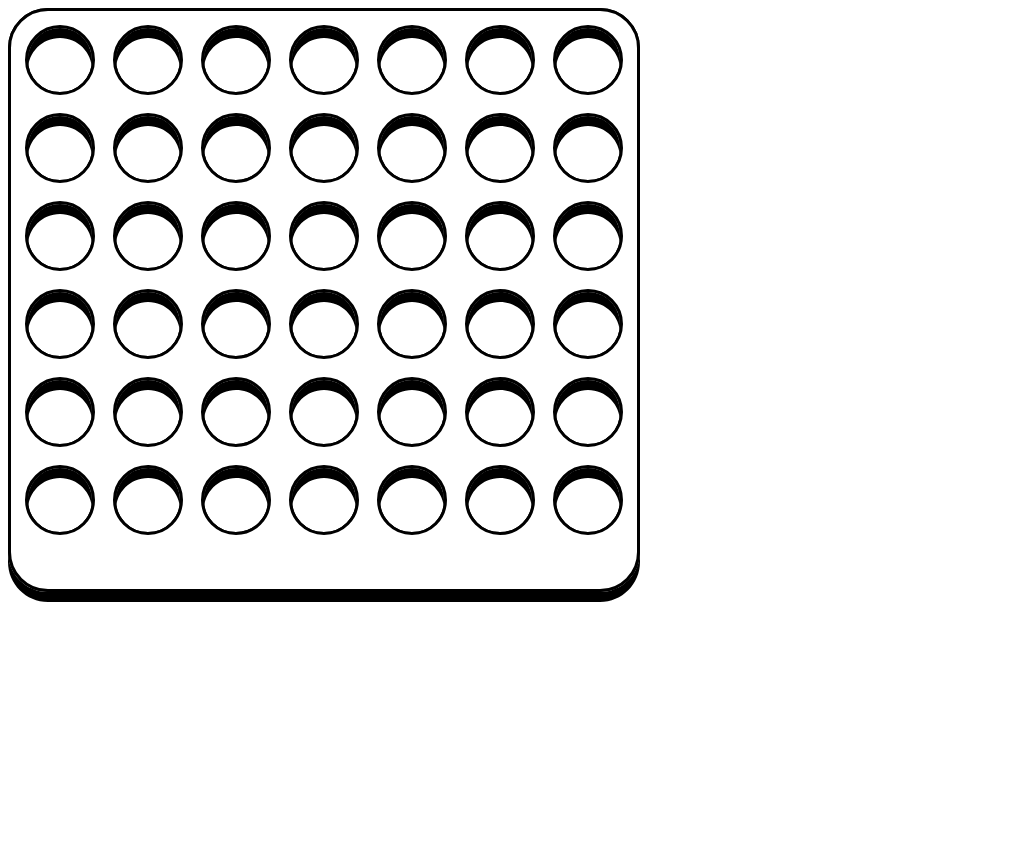
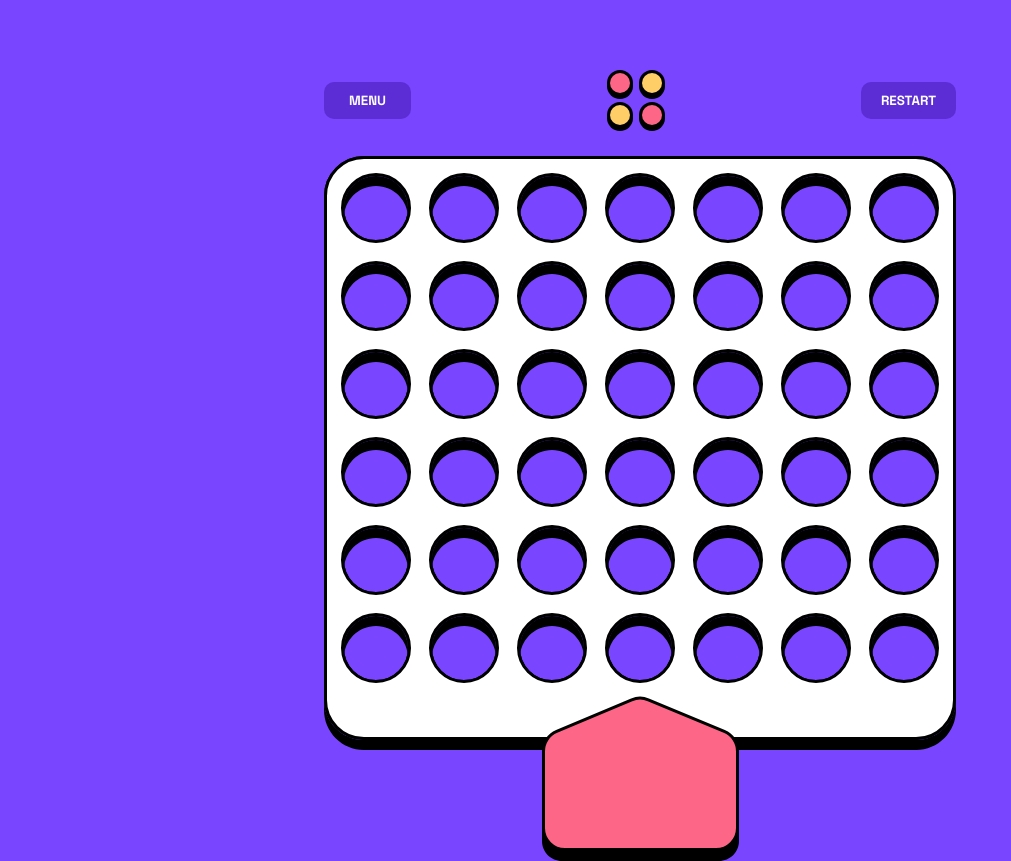
Before and after one commit to Jonathanpatinocs/connect4, a website built with webpack: page src/template.html in a window 1280 px wide. Shown: the whole page, without its empty margins (0-1011 px from the left). Before the commit the page ends 800 px from the top, so only its background shows below. Built offline with nearby package versions, Linux system fonts and the light colour scheme.

Commit message:
board css

```diff
--- a/src/styles.css
+++ b/src/styles.css
@@ -17,20 +17,65 @@
 }
 
 body {
+    padding: 0;
+    margin: 0;
     font-family: "myFontMedium", serif;
+    background-color: var(--purpleLight);
+}
+
+#container {
+    min-height: 100vh;
+    height: 100%;
+    display : grid;
+    grid-template-columns: 1fr 3fr 1fr;
+}
+#middle-container {
+    grid-column: 2;
+    justify-content: center;
+    align-items: center;
+    display: flex;
+    flex-direction: column;
+
+}
+#menu-button {
+    font-family: "myFontBold", serif;
+    color: var(--white);
+    border-radius: 10px;
+    padding: 10px 25px 10px 25px;
+    border-style: none;
+    background-color: var(--purpleDark);
+}
+#restart-button {
+    font-family: "myFontBold", serif;
+    color: var(--white);
+    border-radius: 10px;
+    padding: 10px 20px 10px 20px;
+    border-style: none;
+    background-color: var(--purpleDark);
+}
+#middle-header {
+    max-width: 632px;
+    margin-top: 20px;
+    width: 100%;
+    display: flex;
+    align-items: center;
+    justify-content: space-between;
+    margin-bottom: 25px;
 }
 #board {
     position: relative;
-
-    width: fit-content;
+    display: flex;
+    justify-content: center;
 }
 #board-layer-black-large {
     display: block;
+
 }
 #board-layer-white-large {
     position: absolute;
     top: 0;
-
-
-
 }
+#turn-background-red {
+    position: absolute;
+    top: 540px;
+}
--- a/src/template.html
+++ b/src/template.html
@@ -7,11 +7,24 @@
     <link rel="stylesheet" href="styles.css">
 </head>
 <body>
-    <div class="container">
-        <div id="board">
-            <img src="assets/images/board-layer-black-large.svg" alt="board-layer-black-large" id="board-layer-black-large">
-            <img src="assets/images/board-layer-white-large.svg" alt="board-layer-white-large" id="board-layer-white-large">
+    <div id="container">
+        <div id="middle-container">
+            <div id="middle-header">
+                <button id="menu-button">
+                    MENU
+                </button>
+                <img src="assets/images/logo.svg" alt="" id="logo">
+                <button id="restart-button">
+                    RESTART
+                </button>
+            </div>
+            <div id="board">
+                <img src="assets/images/board-layer-black-large.svg" alt="board-layer-black-large" id="board-layer-black-large">
+                <img src="assets/images/board-layer-white-large.svg" alt="board-layer-white-large" id="board-layer-white-large">
+                <img src="assets/images/turn-background-red.svg" alt="turn-background-red" id="turn-background-red">
+            </div>
         </div>
+
 
     </div>
 </body>
```
